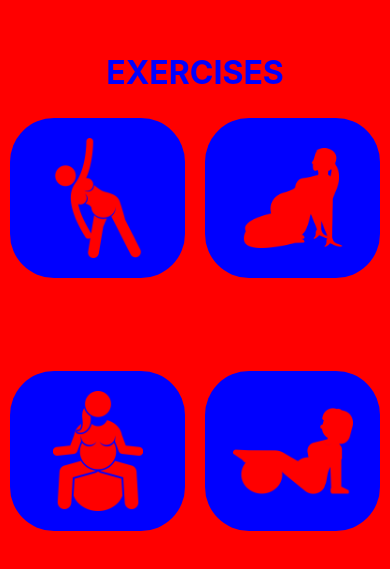
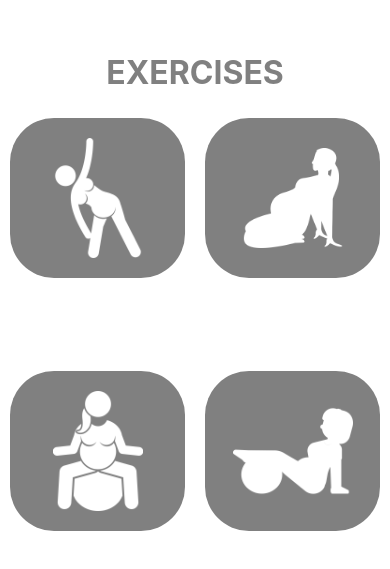
Before and after one commit to Philemon-Osae/healthyHabits, a React Native app: screen /Exercise in a window 390 px wide. Shown: the part 121-690 px from the top of the page. Built offline with nearby package versions, Linux system fonts and the light colour scheme.

Commit message:
Edit: change of color

```diff
--- a/app.json
+++ b/app.json
@@ -4,7 +4,7 @@
     "slug": "healthyHabits",
     "version": "1.0.0",
     "orientation": "portrait",
-    "icon": "./assets/icon.png",
+
     "userInterfaceStyle": "light",
     "splash": {
       "image": "./assets/splash.png",
--- a/assets/components/homepage.js
+++ b/assets/components/homepage.js
@@ -1,4 +1,4 @@
-import { Image, TouchableOpacity, View ,ScrollView, ImageBackground, ImageBackgroundComponent } from "react-native";
+import { Image, TouchableOpacity, View ,ScrollView, ImageBackground, Text ,ImageBackgroundComponent } from "react-native";
 
 import styles from "../styles/homepage";
 import { Button } from "react-native-web";
@@ -43,7 +43,7 @@ export const Homepage = ({navigation}) => {
 
 
 
-                   <Text>EXERCISES</Text>
+                   <Text> EXERCISES </Text>
                 </TouchableOpacity>
 
 
--- a/assets/styles/exerciseStyles.js
+++ b/assets/styles/exerciseStyles.js
@@ -6,7 +6,7 @@ const styles = StyleSheet.create({
         flex: 1,
         justifyContent: 'center',
         alignItems: 'center',
-        backgroundColor: 'red'
+        backgroundColor: 'white'
     },
 
     header: {
@@ -18,7 +18,7 @@ const styles = StyleSheet.create({
 
     headerText: {
         fontSize: 32,
-        color: 'blue',
+        color: 'grey',
         fontWeight: 'bold'
     },
 
@@ -36,7 +36,7 @@ const styles = StyleSheet.create({
         width: '45%',
         justifyContent: 'center',
         alignItems: 'center',
-        backgroundColor: 'blue',
+        backgroundColor: 'grey',
         borderRadius: 44,
         elevation: 10
         },
@@ -44,17 +44,17 @@ const styles = StyleSheet.create({
         optionLogo: {
             width: 90,
             height: 120,
-            tintColor: 'red'
+            tintColor: 'white'
           },
 
           optionLogoPreg: {
             width: 100,
             height: 100,
-            tintColor: 'red'
+            tintColor: 'white'
           },
 
           optionLogoSkip: {
-            tintColor: 'red',
+            tintColor: 'white',
             width: 120,
             height: 120,
           },
--- a/assets/styles/homepage.js
+++ b/assets/styles/homepage.js
@@ -5,7 +5,7 @@ const styles = StyleSheet.create({
       flex: 1,
       justifyContent: 'center',
       alignItems: 'center',
-      backgroundColor: 'red',
+      backgroundColor: 'white',
     },
 
     logo: {
@@ -25,7 +25,7 @@ const styles = StyleSheet.create({
       margin: 25,
       justifyContent: 'center',
       alignItems: 'center',
-      backgroundColor: 'blue',
+      backgroundColor: 'grey',
       width: 280,
       borderRadius: 113,
       elevation: 10
--- a/assets/styles/nutritionStyles.js
+++ b/assets/styles/nutritionStyles.js
@@ -5,7 +5,7 @@ const styles = StyleSheet.create({
     container: {
         flex: 1,
         alignItems: 'center',
-        backgroundColor: 'red'
+        backgroundColor: 'yellow'
     },
 
     header: {
@@ -15,8 +15,8 @@ const styles = StyleSheet.create({
 
     },
     headerText: {
-        fontSize: 32,
-        color: 'blue',
+        fontSize: 29,
+        color: 'grey',
         fontWeight: 'bold'
     },
 
@@ -26,7 +26,7 @@ const styles = StyleSheet.create({
         height: '60%',
         width: '100%',
         justifyContent: 'space-around',
-        color: 'Blue'
+        color: 'grey'
     },
 
     optionSelect: {
@@ -35,7 +35,7 @@ const styles = StyleSheet.create({
         width: '45%',
         justifyContent: 'center',
         alignItems: 'center',
-        backgroundColor: 'blue',
+        backgroundColor: 'grey',
         borderRadius: 44,
         elevation: 10
         },
--- a/package.json
+++ b/package.json
@@ -14,11 +14,11 @@
     "@react-navigation/native-stack": "^6.9.13",
     "expo": "~49.0.8",
     "expo-av": "~13.4.1",
-    "expo-screen-orientation": "~6.0.5",
+    "expo-screen-orientation": "~6.0.6",
     "expo-status-bar": "~1.6.0",
     "react": "18.2.0",
     "react-dom": "18.2.0",
-    "react-native": "0.72.5",
+    "react-native": "0.72.10",
     "react-native-orientation": "^3.1.3",
     "react-native-safe-area-context": "4.6.3",
     "react-native-screens": "~3.22.0",
```
Also changed, not shown: 1 other file (tests, documents, lock files or other folders).
